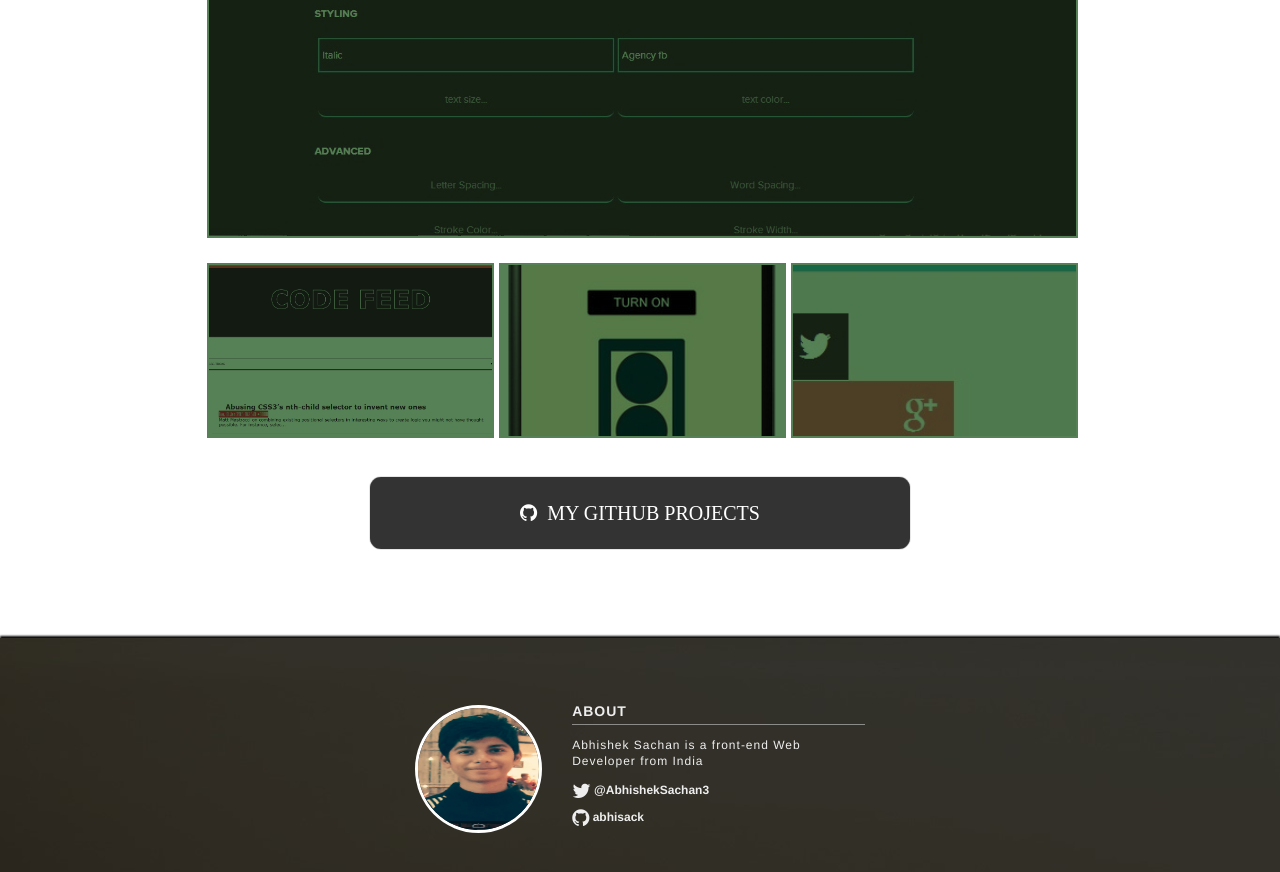
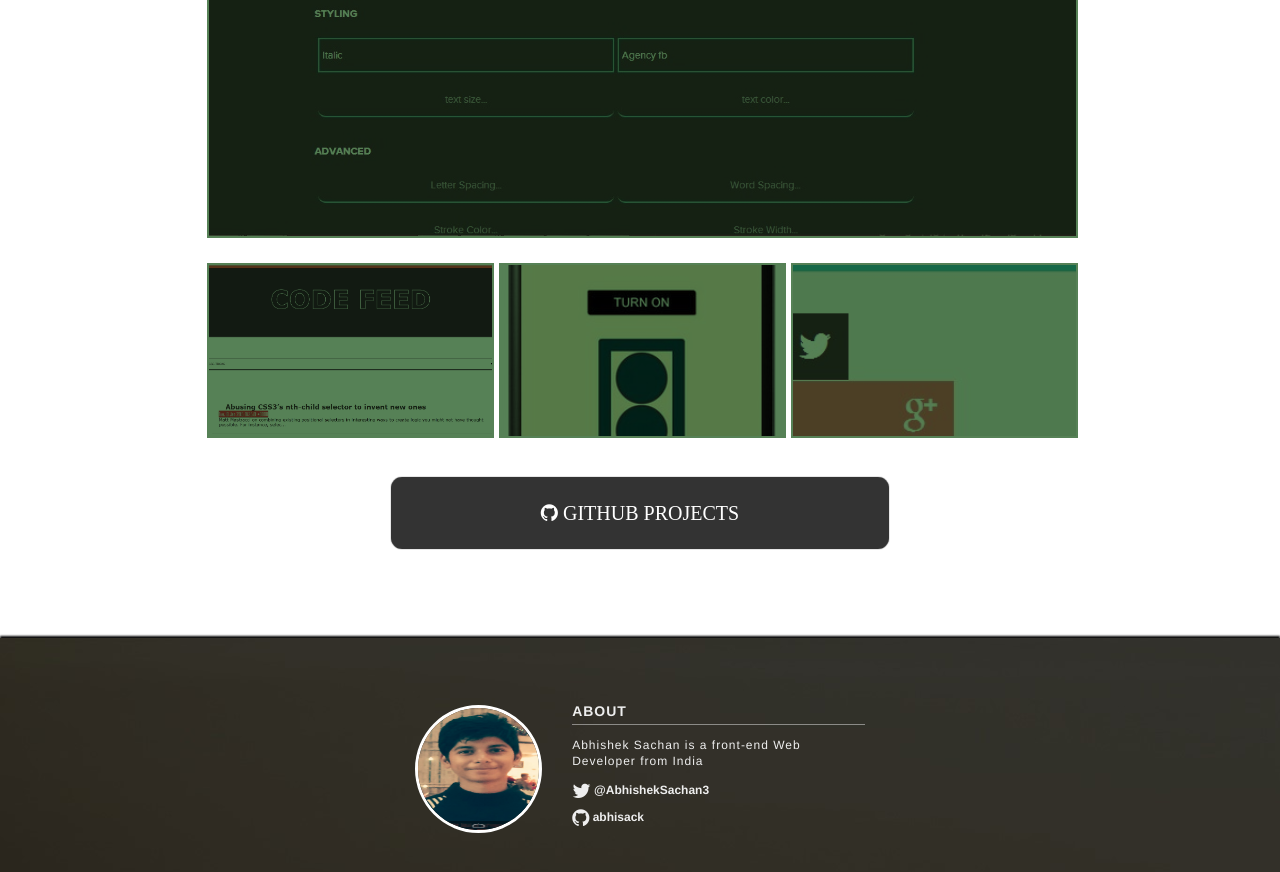
Before and after one commit to abhisack/abhisack.github.io, a Jekyll site: the page built from portfolio.md, in a window 1280 px wide and 900 px high, scrolled down 952 px. Shown: the top 872 px of the window. Built offline with Jekyll 4.4.1, drawn with Linux system fonts in a browser that asks for light colours; some web fonts are replaced.

Commit message:
btn fixed

```diff
--- a/_includes/btn.html
+++ b/_includes/btn.html
@@ -1 +1 @@
-<p class="btn-p"><a id="btn" href="#"><i class="fa fa-github fa-1x"></i> MY GITHUB PROJECTS</a></p>
+<p class="btn-p"><a id="btn" href="#"><i class="fa fa-github fa-1x"></i>GITHUB PROJECTS</a></p>
```
